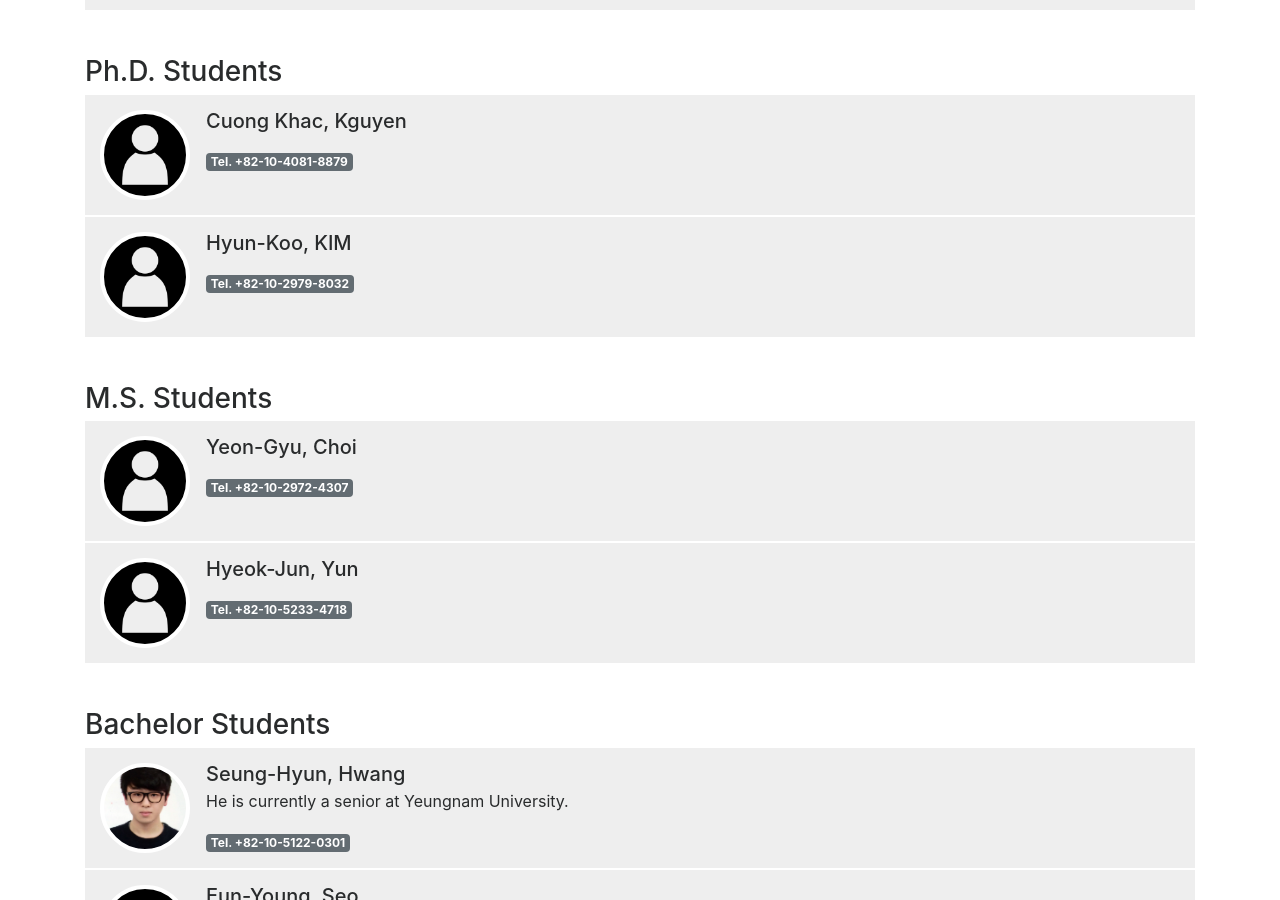
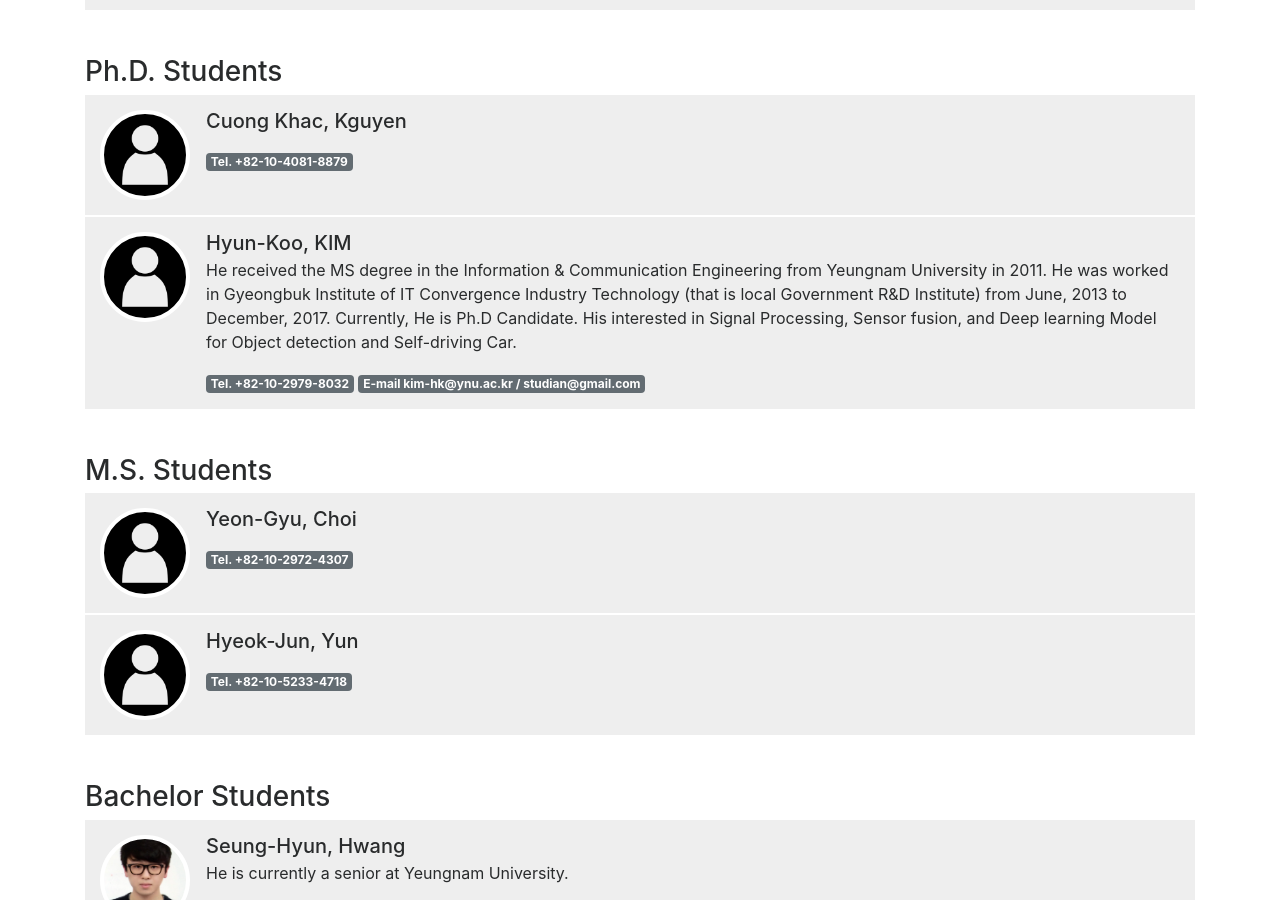
Before and after one commit to YU-MSP/yu-msp.github.io, a Jekyll site: the page built from members.html, in a window 1280 px wide and 900 px high, scrolled down 677 px. Built offline with Jekyll 4.4.1, drawn with Linux system fonts in a browser that asks for light colours; nearby versions of some CDN libraries.

Commit message:
no message

```diff
--- a/_data/members.yaml
+++ b/_data/members.yaml
@@ -34,7 +34,13 @@ doctors:
 
   - name_kr: 김현구
     name_en: Hyun-Koo, KIM
+    body: >
+      He received the MS degree in the Information & Communication Engineering from Yeungnam University in 2011.
+      He was worked in Gyeongbuk Institute of IT Convergence Industry Technology (that is local Government R&D Institute) from June, 2013 to December, 2017.
+      Currently, He is Ph.D Candidate.
+      His interested in Signal Processing, Sensor fusion, and Deep learning Model for Object detection and Self-driving Car.
     tel: +82-10-2979-8032
+    email: kim-hk@ynu.ac.kr / studian@gmail.com
 
 masters:
   - name_kr: 최연규
```
